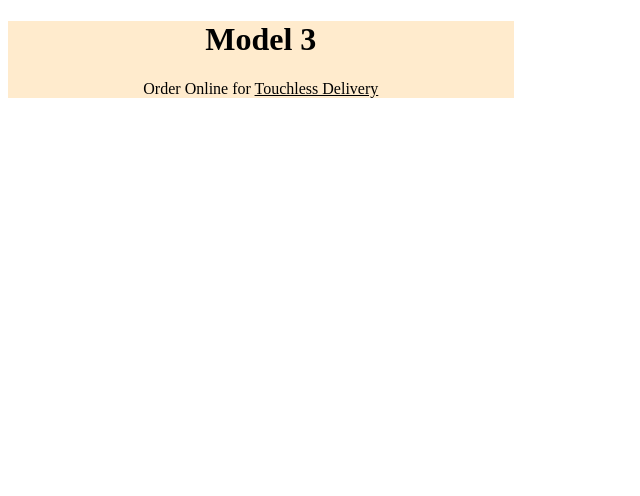
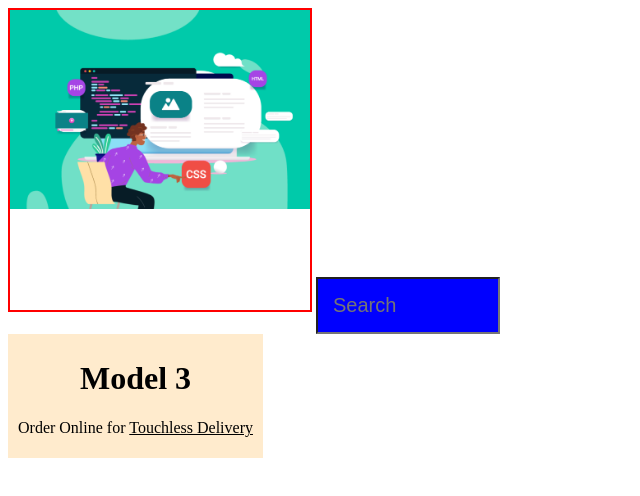
Before and after one commit to FinnBuilder/ytu_practice_02, a plain HTML site: page index.html in a window 1280 px wide. Shown: the whole page, without its empty margins (0-640 px from the left). Drawn offline with Linux system fonts and the light colour scheme.

Commit message:
Finish ch. 7

```diff
--- /dev/null
+++ b/css/styles.css
@@ -0,0 +1,27 @@
+div {
+    background-color: blanchedalmond;
+    width: fit-content;
+    height: fit-content;
+    padding: 5px 10px 5px 10px;
+    text-align: center;
+}
+
+span {
+    text-decoration: underline;
+}
+
+img {
+    width: 300px;
+    height: 300px;
+    object-fit: contain;
+    object-position: top;
+    border: red solid 2px;
+}
+
+.search-box {
+    width: 150px;
+    background-color: blue;
+    color: white;
+    font-size: 20px;
+    padding: 15px;
+}
--- a/index.html
+++ b/index.html
@@ -4,12 +4,14 @@
     <meta charset="UTF-8">
     <meta name="viewport" content="width=device-width, initial-scale=1.0">
     <title>Practice</title>
-    <link rel="stylesheet" href="styles.css">
+    <link rel="stylesheet" href="./css/styles.css">
     <link rel="preconnect" href="https://fonts.googleapis.com">
     <link rel="preconnect" href="https://fonts.gstatic.com" crossorigin>
     <link href="https://fonts.googleapis.com/css2?family=Montserrat:wght@400;900&display=swap" rel="stylesheet">
 </head>
 <body>
+    <img src="./img/Learn-CSS-Feature-730x485.png">
+    <input class="search-box" type="text" placeholder="Search">
     <div>
         <h1>Model 3</h1>
         <p>Order Online for <span>Touchless Delivery</span></p>
--- a/styles.css
+++ /dev/null
@@ -1,9 +0,0 @@
-div {
-    background-color: blanchedalmond;
-    width: 40%;
-    text-align: center;
-}
-
-span {
-    text-decoration: underline;
-}
```
Also changed, not shown: img/Learn-CSS-Feature-730x485.png (added), 1 other file.
